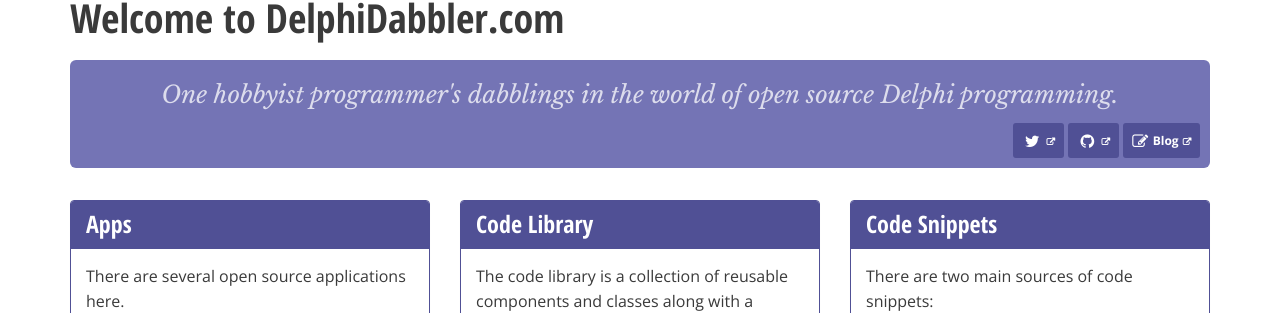
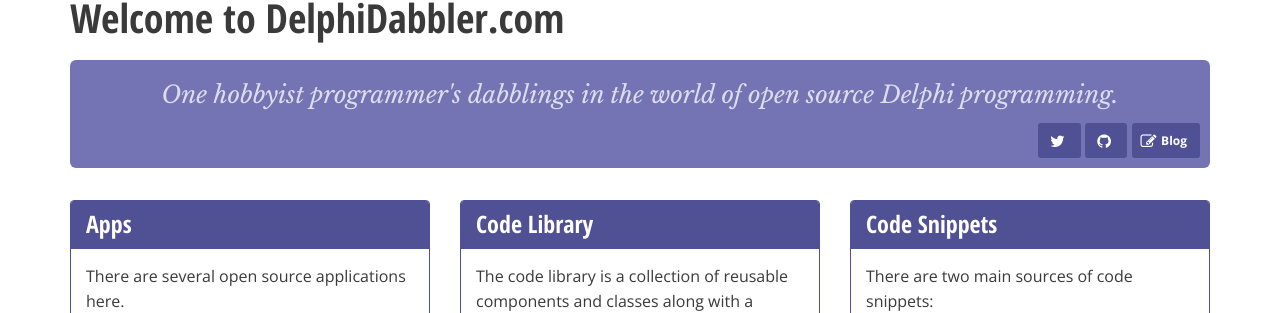
Before and after one commit to delphidabbler/delphidabbler.github.io, a Jekyll site: the page built from index.html, in a window 1280 px wide. Shown: the part 212-525 px from the top of the page. Built offline with Jekyll 4.4.1, drawn with Linux system fonts in a browser that asks for light colours; nearby versions of some CDN libraries.

Commit message:
Add SASS/CSS classes to inhibit display of glyph on some external links
External links within .btn & .label classes are automatically removed. For other cases the no-external-glyph class can be explicitly added to the <a> tag.

```diff
--- a/_sass/_dd-custom-styles.scss
+++ b/_sass/_dd-custom-styles.scss
@@ -55,7 +55,11 @@
     font-size: 100%;
     margin-left: 4px;
   }
-
+  &.btn::after,
+  &.label::after,
+  &.no-external-glyph::after {
+    content: "";
+  }
 }
 
 // Prepends an appropriate glyph to messages in alert boxes when .glyph class included.
```
